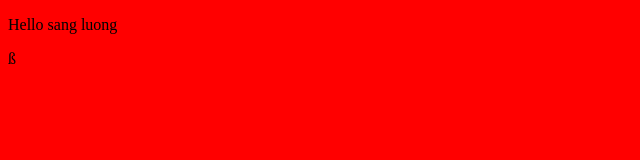
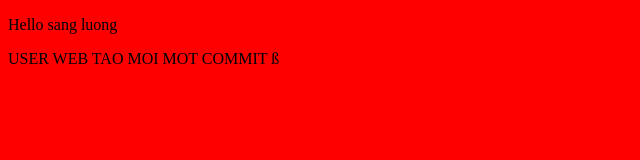
Before and after one commit to luongvansang35/gitlearning, a plain HTML site: page index.html in a window 1280 px wide. Shown: the whole page, without its empty margins (0-640 px from the left). Drawn offline with Linux system fonts and the light colour scheme.

Commit message:
USER WEB TAO MOI MOT COMMIT

```diff
--- a/index.html
+++ b/index.html
@@ -8,5 +8,8 @@
 </head>
 <body>
     <p>Hello sang luong</p>
+
+
+    USER WEB TAO MOI MOT COMMIT
 </body>
 </html>ß
```
